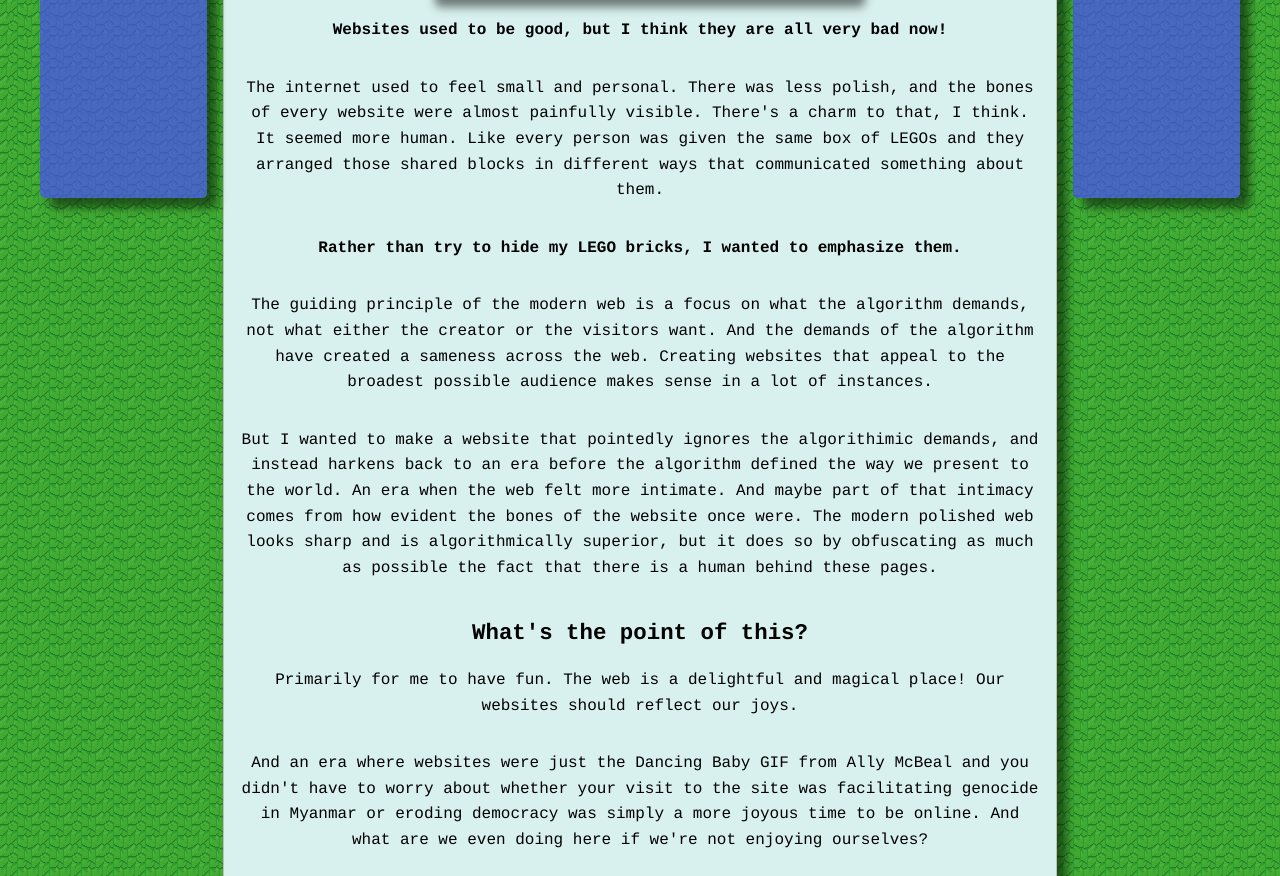
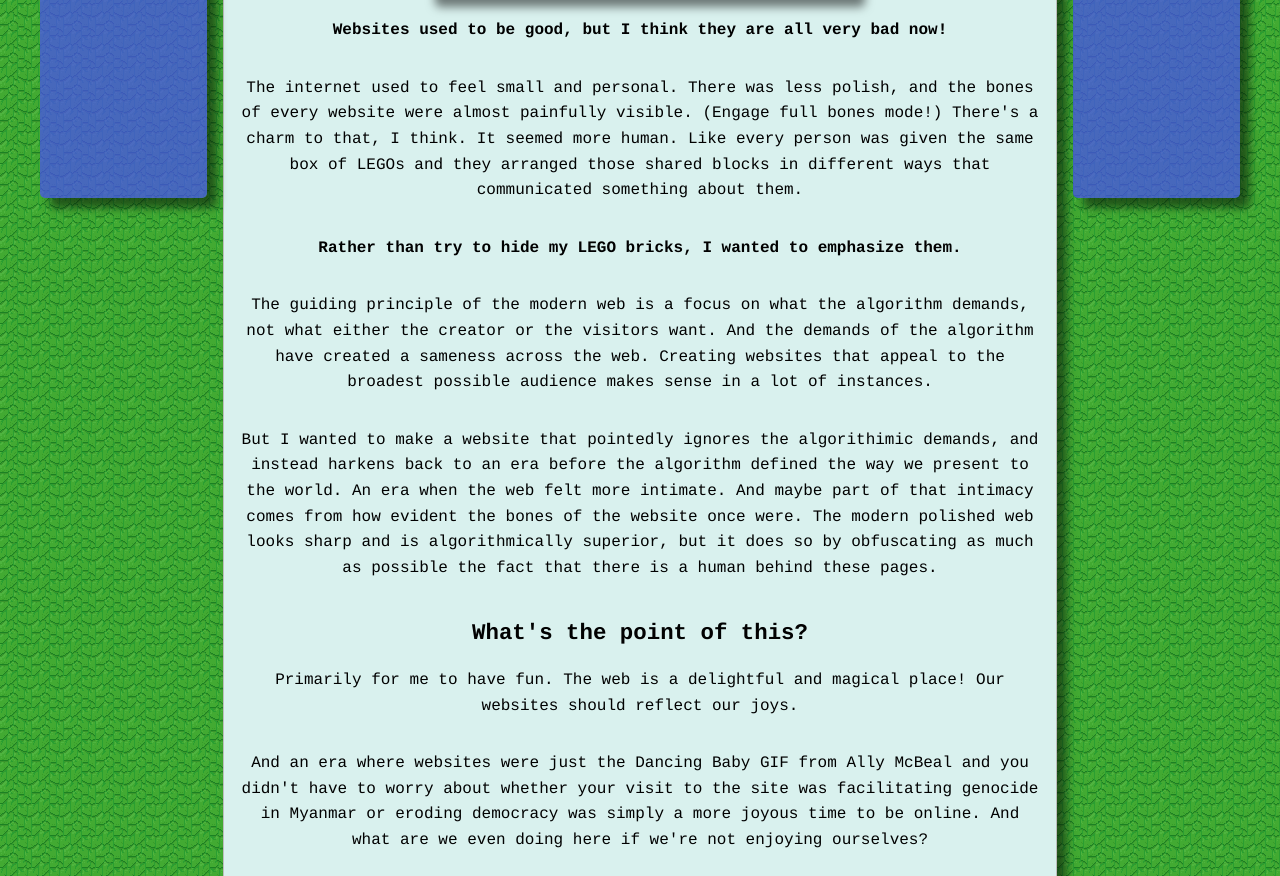
Before and after one commit to jallend1/personal_website, a website: page index.html in a window 1280 px wide. Shown: the part 903-1779 px from the top of the page. Drawn offline with Linux system fonts and the light colour scheme.

Commit message:
Updates text of main page

```diff
--- a/index.html
+++ b/index.html
@@ -85,10 +85,11 @@
           <p class="body-text">
             The internet used to feel small and personal. There was less polish,
             and the bones of every website were almost painfully visible.
-            There's a charm to that, I think. It seemed more human. Like every
-            person was given the same box of LEGOs and they arranged those
-            shared blocks in different ways that communicated something about
-            them.
+            <!-- TODO: Have bones mode turned off initially -->
+            (Engage full bones mode!) There's a charm to that, I think. It
+            seemed more human. Like every person was given the same box of LEGOs
+            and they arranged those shared blocks in different ways that
+            communicated something about them.
           </p>
           <p class="body-text emphasize-text">
             Rather than try to hide my LEGO bricks, I wanted to emphasize them.
```
